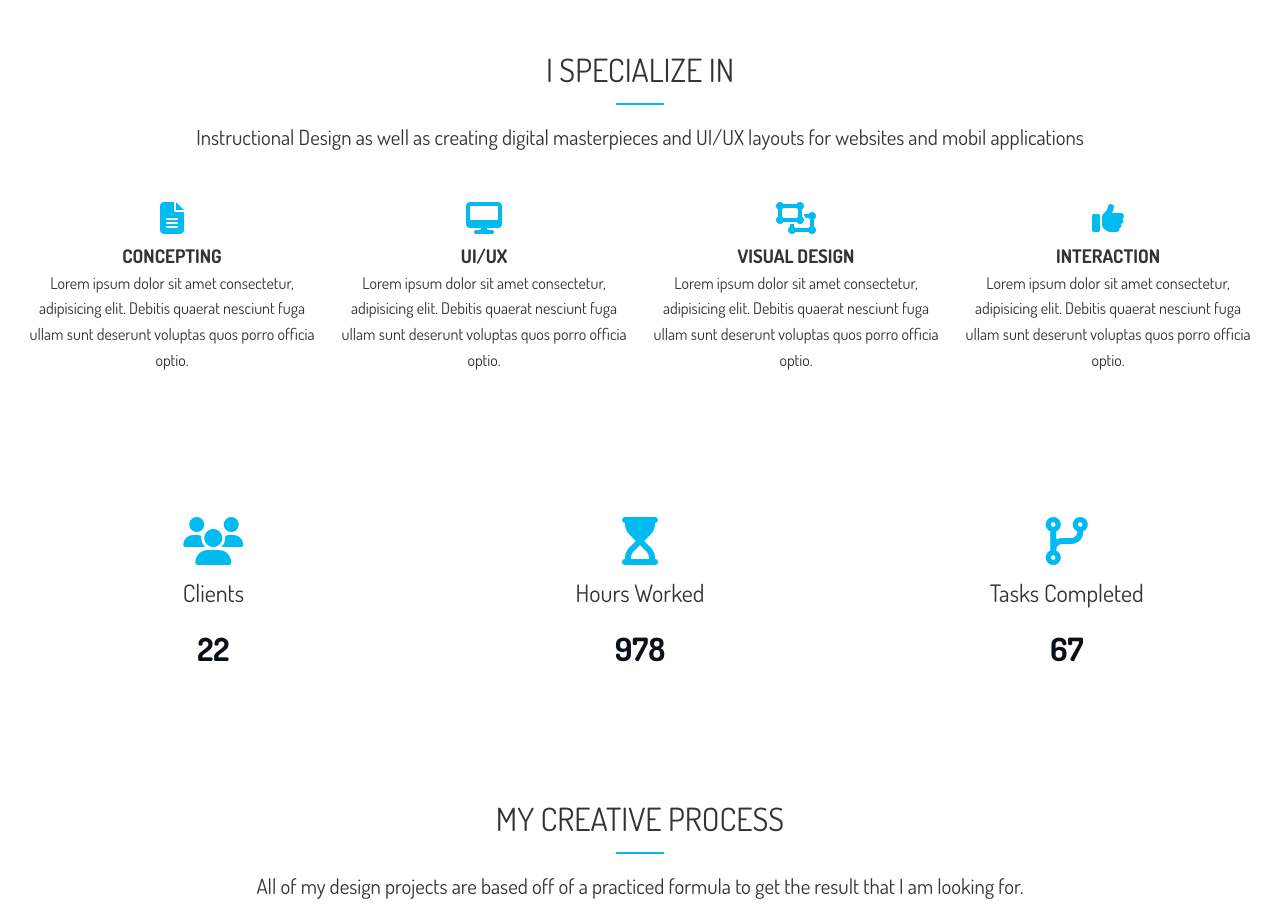
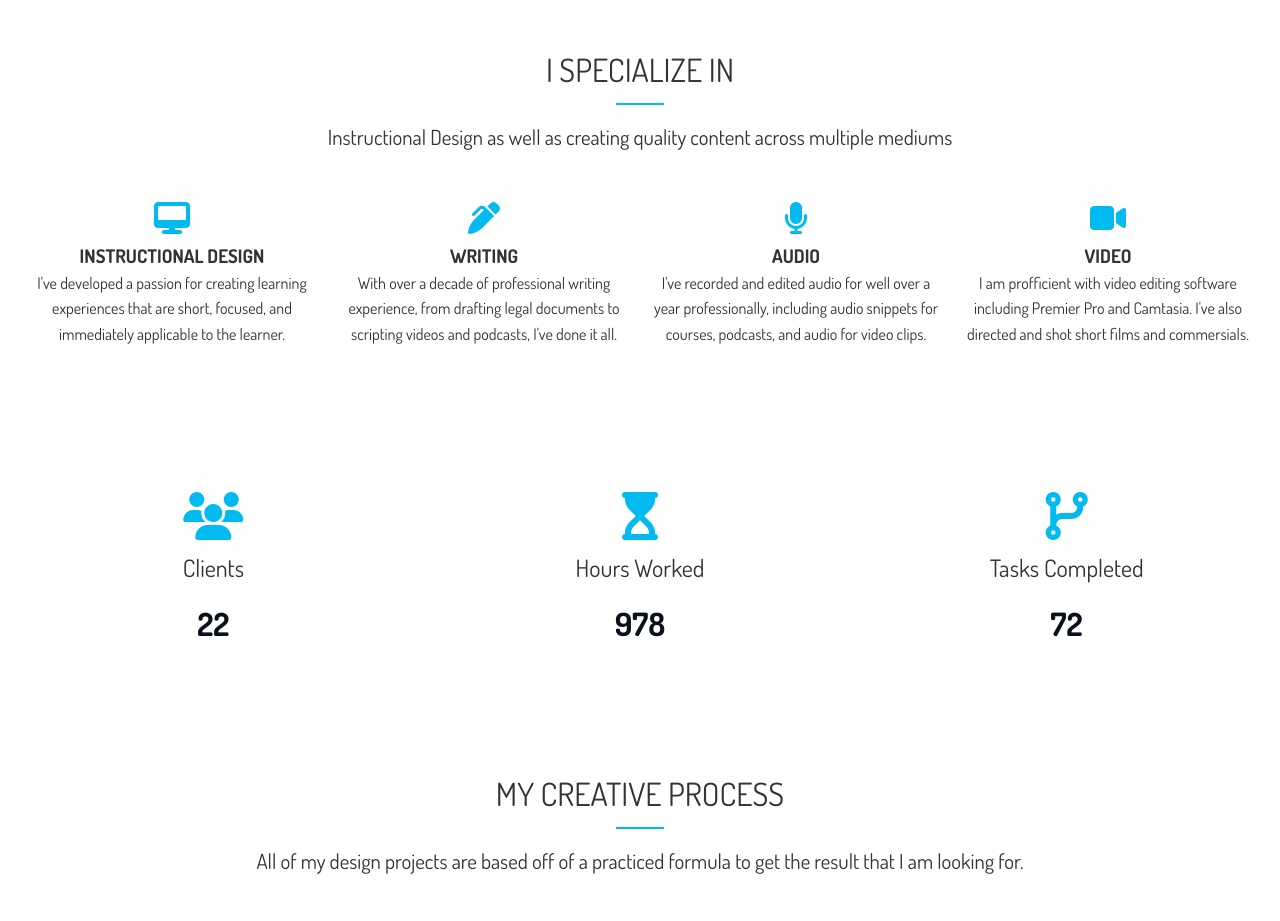
Before and after one commit to peterfchris/portfolio_site, a website: page dist/index.html in a window 1280 px wide. Shown: the part 820-1741 px from the top of the page. Drawn offline with Linux system fonts and the light colour scheme.

Commit message:
home page: sections a & b: content added

```diff
--- a/dist/index.html
+++ b/dist/index.html
@@ -36,27 +36,27 @@
     <div class="container">
       <h2 class="section-title">I specialize in</h2>
       <div class="bottom-line"></div>
-      <p class="lead">Instructional Design as well as creating digital masterpieces and UI/UX layouts for websites and mobil applications</p>
+      <p class="lead">Instructional Design as well as creating quality content across multiple mediums</p>
       <div class="specials">
         <div>
-          <i class="fas fa-file-alt fa-2x"></i>
-          <h3>Concepting</h3>
-          <p>Lorem ipsum dolor sit amet consectetur, adipisicing elit. Debitis quaerat nesciunt fuga ullam sunt deserunt voluptas quos porro officia optio.</p>
+          <i class="fas fa-desktop fa-2x"></i>
+          <h3>Instructional Design</h3>
+          <p>I've developed a passion for creating learning experiences that are short, focused, and immediately applicable to the learner.</p>
         </div>
         <div>
-          <i class="fas fa-desktop fa-2x"></i>
-          <h3>UI/UX</h3>
-          <p>Lorem ipsum dolor sit amet consectetur, adipisicing elit. Debitis quaerat nesciunt fuga ullam sunt deserunt voluptas quos porro officia optio.</p>
+          <i class="fas fa-pen-alt fa-2x"></i>
+          <h3>Writing</h3>
+          <p>With over a decade of professional writing experience, from drafting legal documents to scripting videos and podcasts, I've done it all.</p>
         </div>
         <div>
-          <i class="fas fa-object-ungroup fa-2x"></i>
-          <h3>Visual Design</h3>
-          <p>Lorem ipsum dolor sit amet consectetur, adipisicing elit. Debitis quaerat nesciunt fuga ullam sunt deserunt voluptas quos porro officia optio.</p>
+          <i class="fas fa-microphone fa-2x"></i>
+          <h3>Audio</h3>
+          <p>I've recorded and edited audio for well over a year professionally, including audio snippets for courses, podcasts, and audio for video clips.</p>
         </div>
         <div>
-          <i class="fas fa-thumbs-up fa-2x"></i>
-          <h3>Interaction</h3>
-          <p>Lorem ipsum dolor sit amet consectetur, adipisicing elit. Debitis quaerat nesciunt fuga ullam sunt deserunt voluptas quos porro officia optio.</p>
+          <i class="fas fa-video fa-2x"></i>
+          <h3>Video</h3>
+          <p>I am profficient with video editing software including Premier Pro and Camtasia. I've also directed and shot short films and commersials.</p>
         </div>
       </div>
     </div>
@@ -84,16 +84,9 @@
         <ul>
           <li><i class="fas fa-code-branch fa-3x"></i></li>
           <li class="stats-title">Tasks Completed</li>
-          <li class="stats-number">67</li>
+          <li class="stats-number">72</li>
         </ul>
       </div>
-      <!-- <div>
-        <ul>
-          <li><i class="fas fa-award fa-3x"></i></li>
-          <li class="stats-title">Awards</li>
-          <li class="stats-number">3</li>
-        </ul>
-      </div> -->
     </div>
   </section>
 
```
